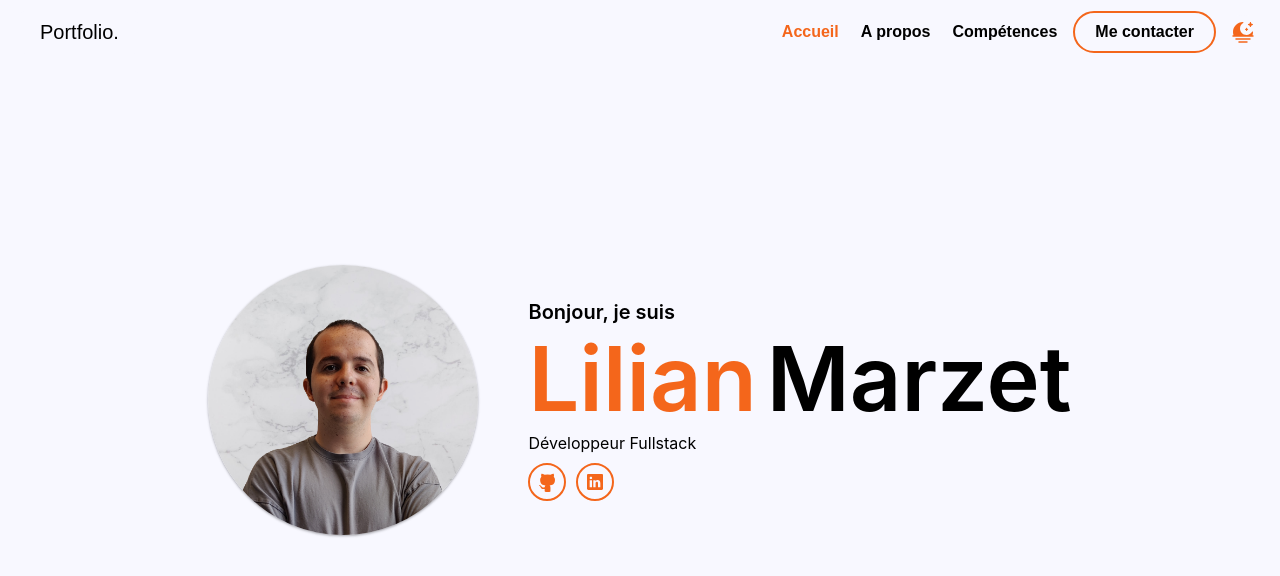
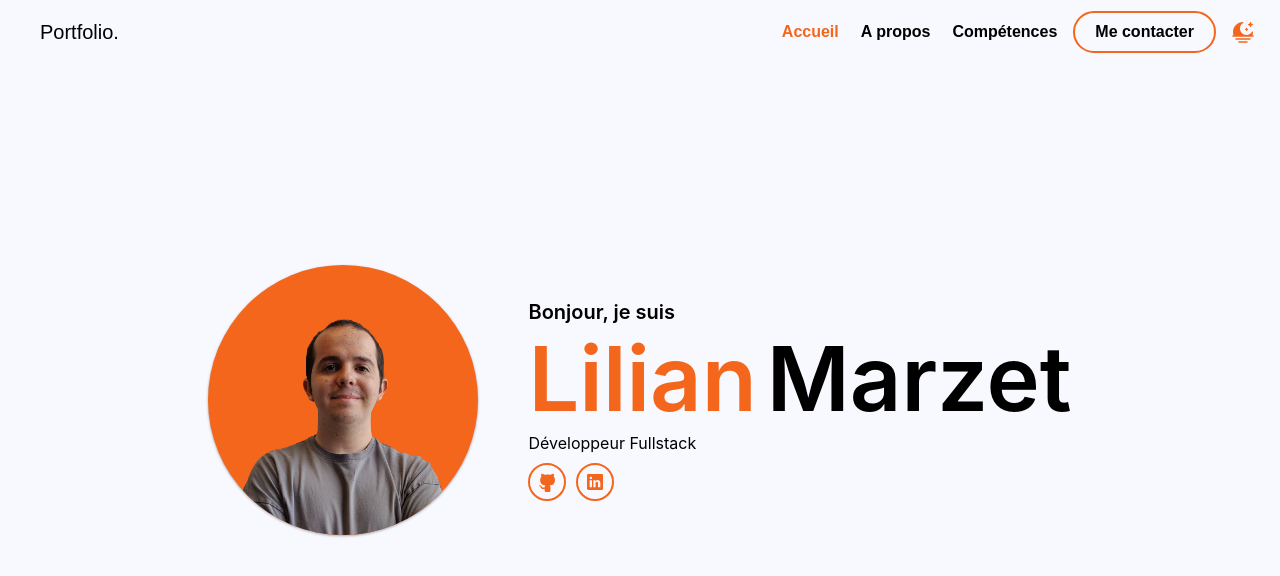
Before and after one commit to LilianMrzt/my-portfolio, a React (Create React App) app: page / in a window 1280 px wide. Shown: the top 576 px of the page. Built offline with nearby package versions, Linux system fonts and the light colour scheme.

Commit message:
[FEAT] Ajout d'une couleur de fond pour les Images

```diff
--- a/src/interfaces/components/common/ImageProps.ts
+++ b/src/interfaces/components/common/ImageProps.ts
@@ -1,5 +1,8 @@
+import { type ColorsType } from '@interfaces/types/ColorsType'
+
 export interface ImageProps {
     source: string
     round?: boolean
     size?: string
+    backgroundColor?: ColorsType
 }
--- a/src/ui/components/common/Image.tsx
+++ b/src/ui/components/common/Image.tsx
@@ -4,13 +4,14 @@ import { type ImageProps } from '@interfaces/components/common/ImageProps'
 const Image: FC<ImageProps> = ({
     source,
     round = false,
-    size = '270px'
+    size = '270px',
+    backgroundColor = 'background'
 }): ReactElement => {
     return (
         <img
             src={source}
             alt={source}
-            className={`${round && 'border-round'} shadow aspect-1`}
+            className={`${round && 'border-round'} shadow aspect-1 bg-${backgroundColor}`}
             style={{
                 width: size
             }}
--- a/src/ui/views/IntroductionScreen.tsx
+++ b/src/ui/views/IntroductionScreen.tsx
@@ -21,6 +21,7 @@ const IntroductionScreen: FC<ScreenProps> = ({
                     <Image
                         source={Images.Lilian}
                         round
+                        backgroundColor={'primary'}
                     />
                     <div
                         className={'ml-50'}
```
Also changed, not shown: src/resources/assets/Lilian.png.
